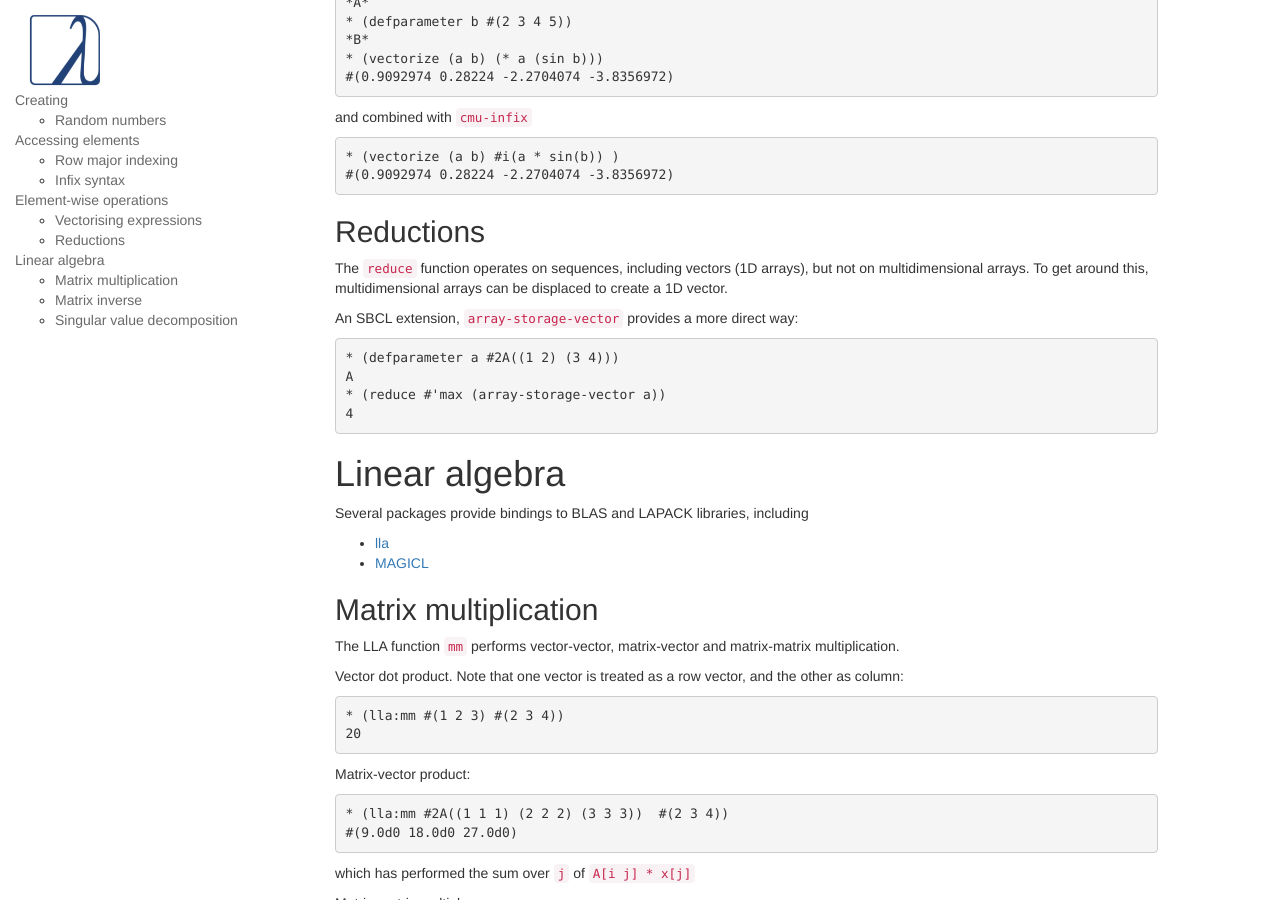
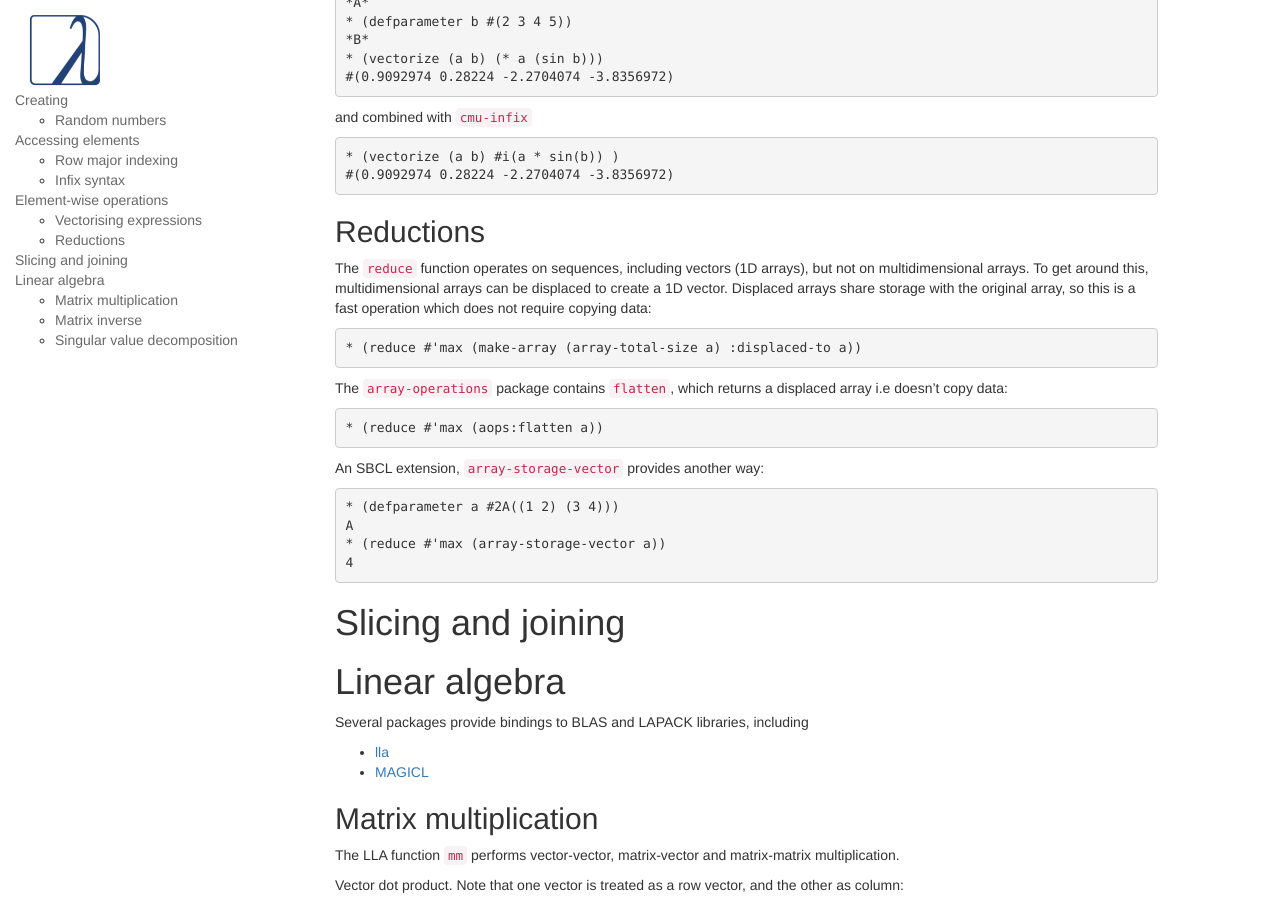
Before and after one commit to LispCookbook/cl-cookbook, a Jekyll site: the page built from arrays.md, in a window 1280 px wide and 900 px high, scrolled down 5788 px. Built offline with Jekyll 4.4.1, drawn with Linux system fonts in a browser that asks for light colours.

Commit message:
Add some text on reductions

```diff
--- a/arrays.md
+++ b/arrays.md
@@ -72,7 +72,7 @@ array, and then iterating over the elements to fill in the values (see
 section below on element access).
 
 The `array-operations` library provides `generate`, a convenient
-function  for creating arrays which wraps this iteration.
+function for creating arrays which wraps this iteration.
 
 ~~~lisp
 * (ql:quickload :array-operations)
@@ -383,15 +383,28 @@ and combined with `cmu-infix`
 The `reduce` function operates on sequences, including vectors (1D
 arrays), but not on multidimensional arrays. To get around this,
 multidimensional arrays can be displaced to create a 1D vector.
+Displaced arrays share storage with the original array, so this is a
+fast operation which does not require copying data:
+~~~lisp
+* (reduce #'max (make-array (array-total-size a) :displaced-to a))
+~~~
 
+The `array-operations` package contains `flatten`, which returns a
+displaced array i.e doesn't copy data:
+~~~lisp
+* (reduce #'max (aops:flatten a))
+~~~
 
-An SBCL extension, `array-storage-vector` provides a more direct way:
+An SBCL extension, `array-storage-vector` provides another way:
 ~~~lisp
 * (defparameter a #2A((1 2) (3 4)))
 A
 * (reduce #'max (array-storage-vector a))
 4
 ~~~
+
+# Slicing and joining
+
 
 
 # Linear algebra
```
